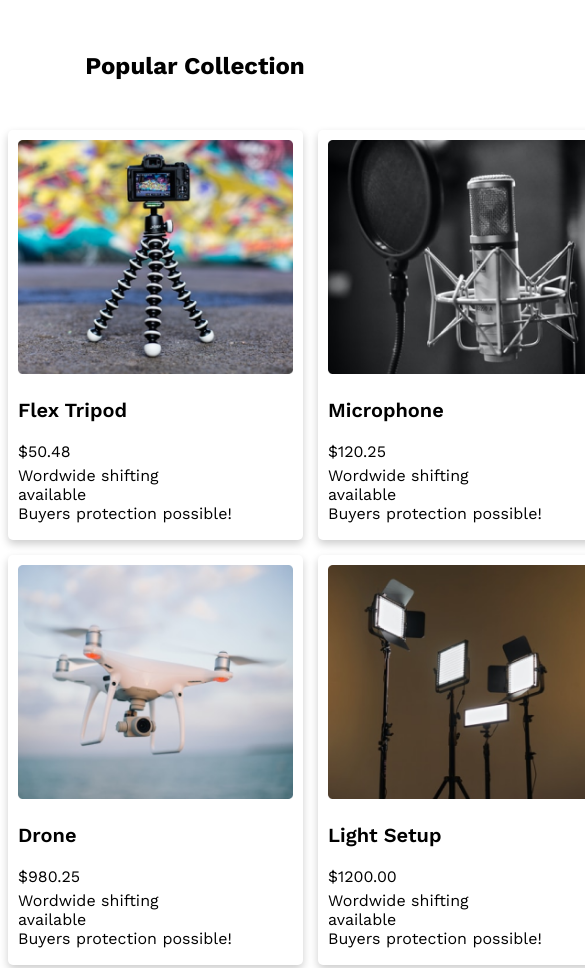
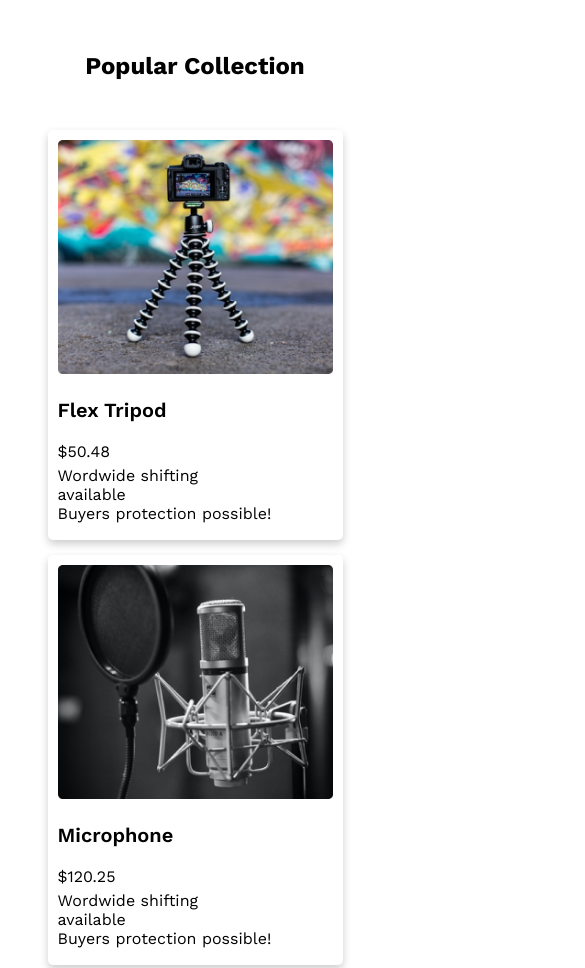
Before and after one commit to AminTalukder/Influencer_Gear, a plain HTML site: page index.html in a window 390 px wide. Shown: the part 900-1868 px from the top of the page, 585 px wide, since content can reach past the window. Drawn offline with nearby package versions, Linux system fonts and the light colour scheme.

Commit message:
make responsive

```diff
--- a/style/gear.css
+++ b/style/gear.css
@@ -181,6 +181,14 @@ position:relative;
         gap: 20px;
         padding-left: 40px;
     }
+
+    .card-container{
+        display:flex;
+        flex-direction: column;
+        align-items: center;
+        margin: 0 auto;
+        gap: 15px;
+    }
 }
 
 @media screen and (min-width:576px) and (max-width:1096px) {
@@ -246,4 +254,10 @@ position:relative;
         justify-content: center;
         background-size: 85%;
     }
+
+    .card-container{
+        display:grid;
+        grid-template-columns: repeat(2,1fr);
+        gap: 15px;
+    }
 }
```
